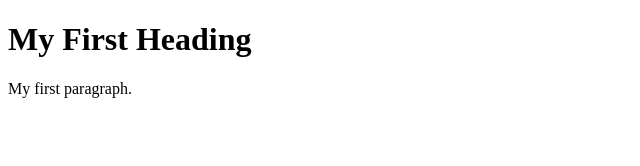
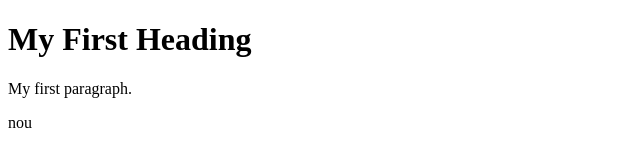
Before and after one commit to dgarcia19jaume/act2, a plain HTML site: page index.html in a window 1280 px wide. Shown: the full height of the page, 0-640 px from the left. Drawn offline with Linux system fonts and the light colour scheme.

Commit message:
modificado

```diff
--- a/index.html
+++ b/index.html
@@ -4,6 +4,6 @@
 
 <h1>My First Heading</h1>
 <p>My first paragraph.</p>
-
+<p>nou</p>
 </body>
 </html>
```
